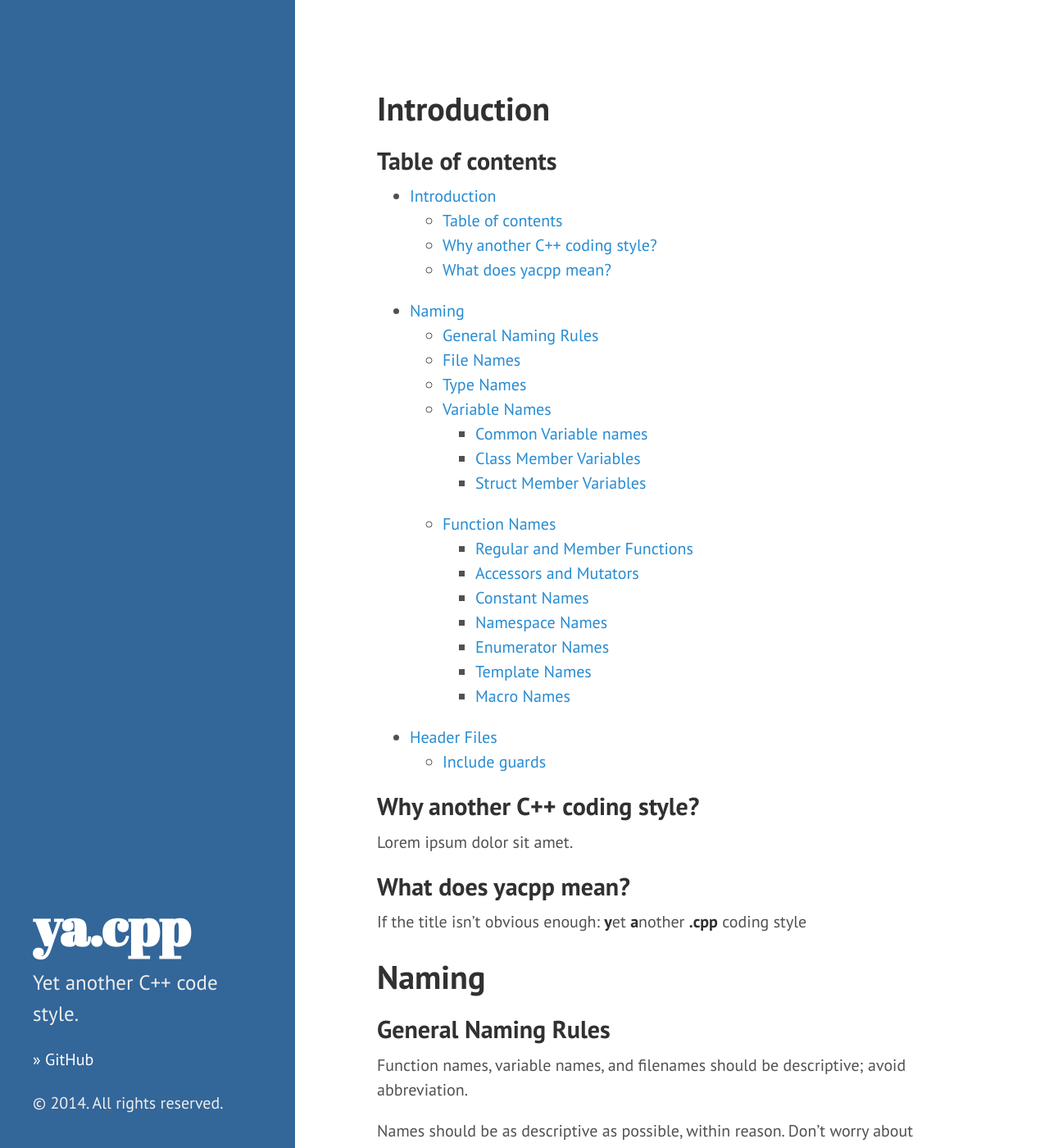
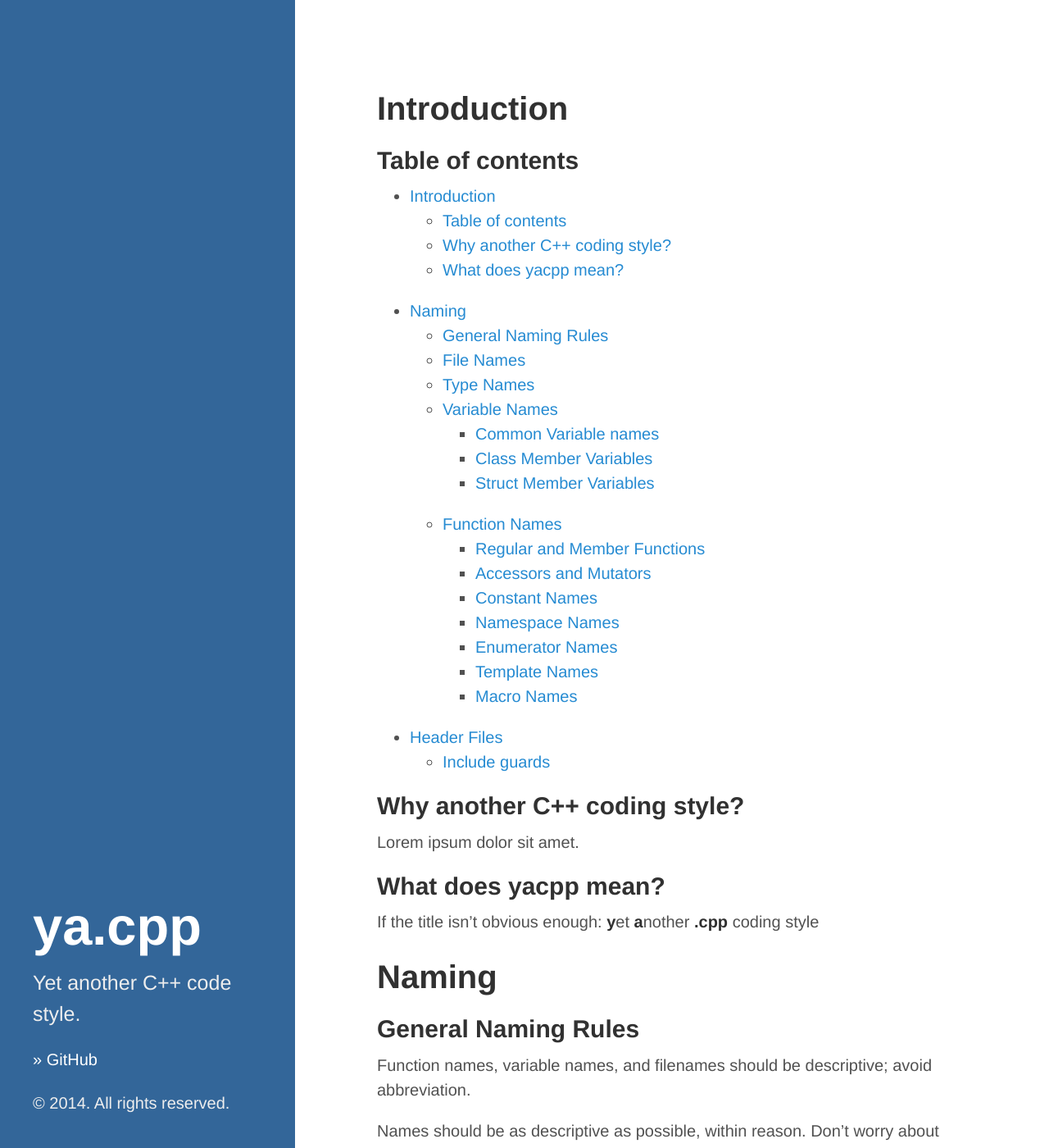
Before and after one commit to atomicptr/ya.cpp, a Jekyll site: the page built from index.html, in a window 1280 px wide and 1400 px high. Shown: the whole window at 82% size. Built offline with Jekyll 4.4.1, drawn with Linux system fonts in a browser that asks for light colours; Markdown is read by kramdown in place of the engine named in the settings.

Commit message:
change default font to Helvetica

```diff
--- a/public/css/hyde.css
+++ b/public/css/hyde.css
@@ -32,7 +32,7 @@
  */
 
 html {
-  font-family: "PT Sans", Helvetica, Arial, sans-serif;
+  font-family: Helvetica, Arial, sans-serif;
 }
 @media (min-width: 48em) {
   html {
@@ -79,7 +79,7 @@ html {
 .sidebar-about h1 {
   color: #fff;
   margin-top: 0;
-  font-family: "Abril Fatface", serif;
+  font-family: "Helvetica";
   font-size: 3.25rem;
 }
 
```
